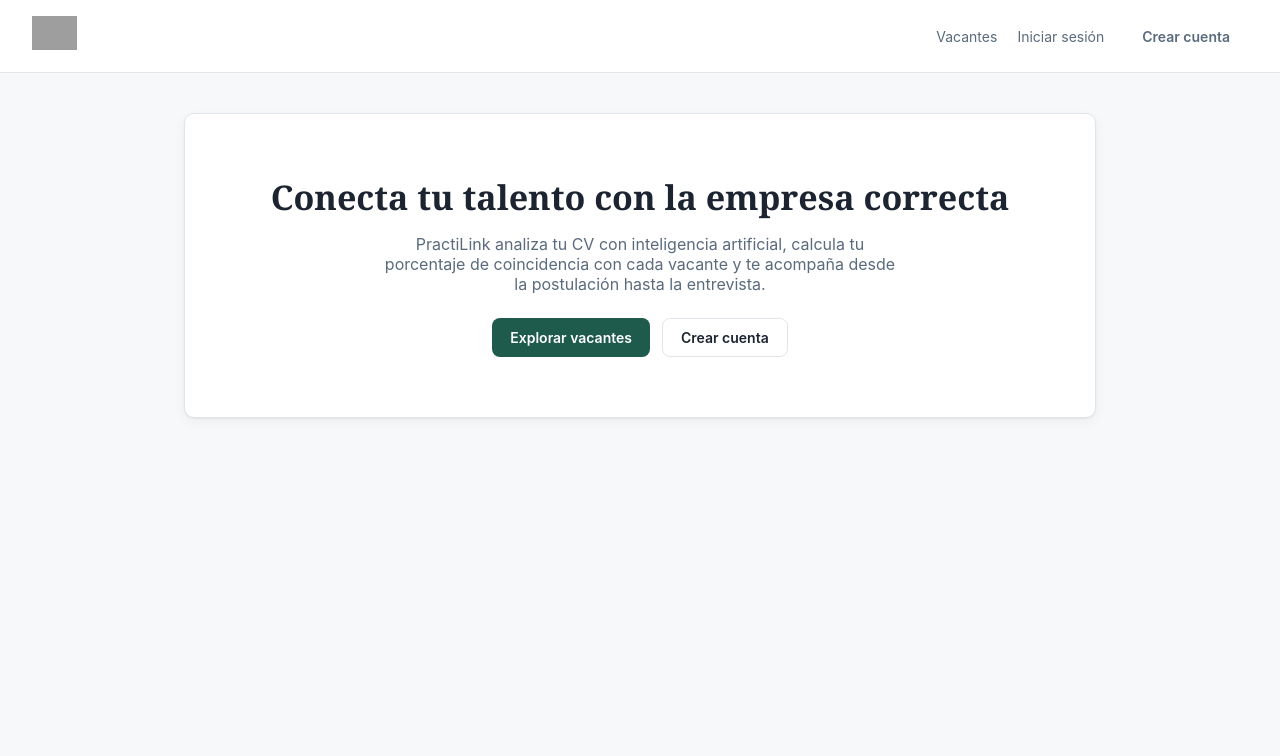
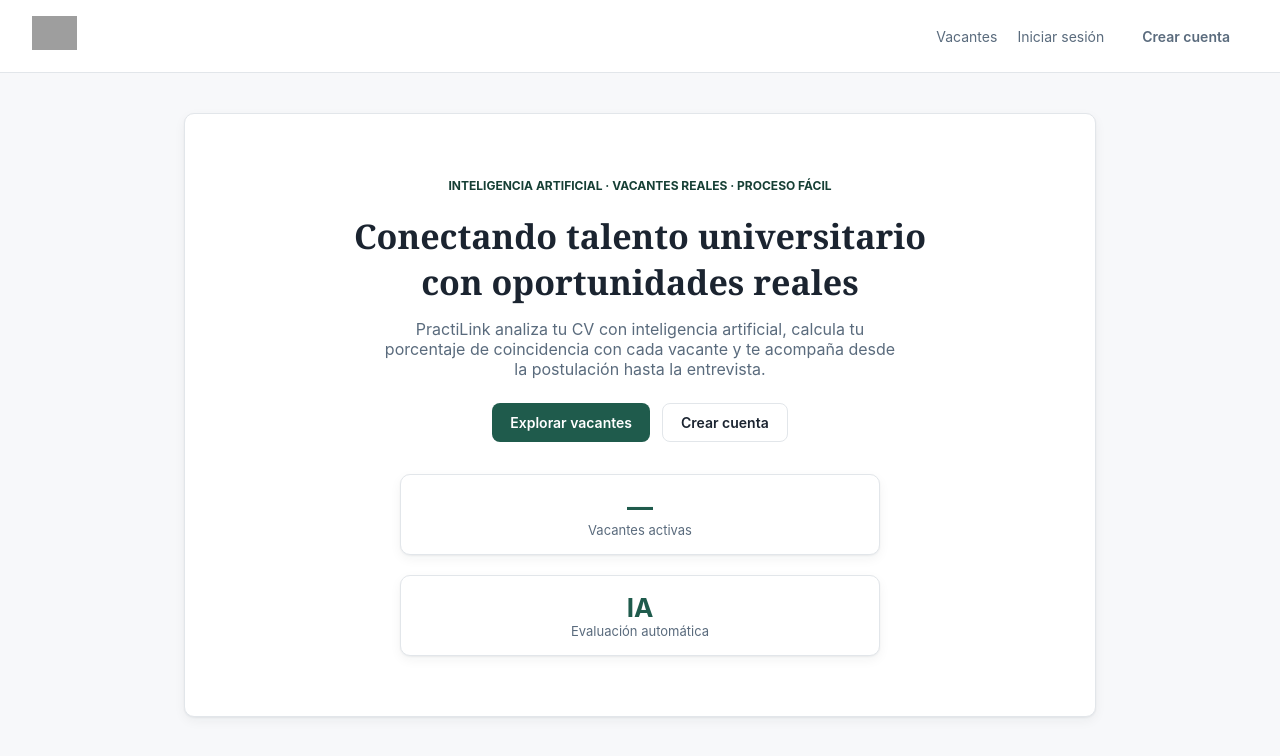
Before and after one commit to JurgenReyes/PRACTILINK, a React (Vite) app in the folder frontend/: page / in a window 1280 px wide. Shown: the top 756 px of the page. Built offline with nearby package versions, Linux system fonts and the light colour scheme; no server answers; grey boxes are pictures that could not be loaded.

Commit message:
update: pagina de inicio actualizada (V4)

```diff
--- a/frontend/src/pages/Inicio.jsx
+++ b/frontend/src/pages/Inicio.jsx
@@ -1,17 +1,39 @@
+import { useEffect, useState } from "react";
 import { Link } from "react-router-dom";
+import api from "../api/client";
 
 export default function Inicio() {
+  const [total, setTotal] = useState(null);
+
+  useEffect(() => {
+    api.get("/vacantes").then(({ data }) => setTotal(data.length)).catch(() => setTotal(null));
+  }, []);
+
   return (
     <div className="container">
       <div className="card" style={{ textAlign: "center", padding: 60 }}>
-        <h1 style={{ fontSize: 34 }}>Conecta tu talento con la empresa correcta</h1>
+        <div style={{ display: "inline-block", background: "var(--color-primary-light)", color: "var(--color-primary-dark)", fontSize: 12, fontWeight: 700, padding: "4px 12px", borderRadius: 999, marginBottom: 16 }}>
+          INTELIGENCIA ARTIFICIAL · VACANTES REALES · PROCESO FÁCIL
+        </div>
+        <h1 style={{ fontSize: 34 }}>Conectando talento universitario<br />con oportunidades reales</h1>
         <p style={{ color: "var(--color-ink-soft)", fontSize: 16, maxWidth: 520, margin: "0 auto 24px" }}>
           PractiLink analiza tu CV con inteligencia artificial, calcula tu porcentaje de coincidencia
           con cada vacante y te acompaña desde la postulación hasta la entrevista.
         </p>
-        <div style={{ display: "flex", gap: 12, justifyContent: "center" }}>
+        <div style={{ display: "flex", gap: 12, justifyContent: "center", marginBottom: 32 }}>
           <Link to="/vacantes" className="btn btn-primary">Explorar vacantes</Link>
           <Link to="/registro" className="btn btn-outline">Crear cuenta</Link>
+        </div>
+
+        <div className="grid grid-2" style={{ maxWidth: 480, margin: "0 auto" }}>
+          <div className="card" style={{ padding: 16 }}>
+            <div style={{ fontSize: 26, fontWeight: 700, color: "var(--color-primary)" }}>{total ?? "—"}</div>
+            <div style={{ fontSize: 13, color: "var(--color-ink-soft)" }}>Vacantes activas</div>
+          </div>
+          <div className="card" style={{ padding: 16 }}>
+            <div style={{ fontSize: 26, fontWeight: 700, color: "var(--color-primary)" }}>IA</div>
+            <div style={{ fontSize: 13, color: "var(--color-ink-soft)" }}>Evaluación automática</div>
+          </div>
         </div>
       </div>
     </div>
```
